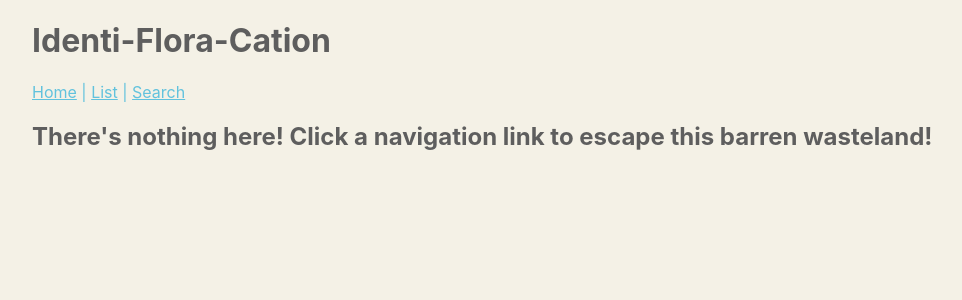
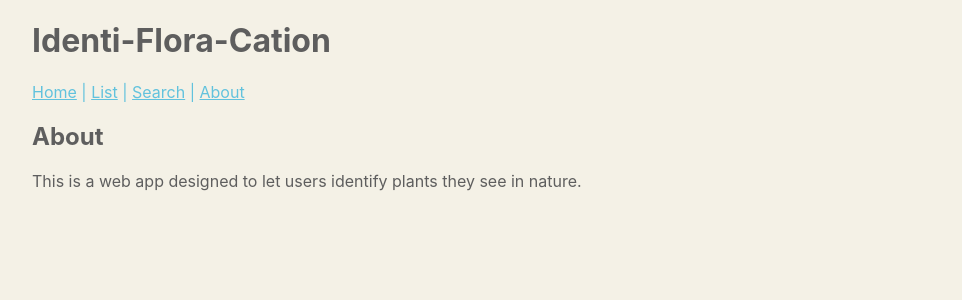
Before and after one commit to cireneirbo/identi-flora-cation, a React (Create React App) app in the folder client/: page /about in a window 1280 px wide. Shown: the top 300 px of the page, without its empty margins (28-990 px from the left). Built offline with nearby package versions, Linux system fonts and the light colour scheme.

Commit message:
Update React routes

```diff
--- /dev/null
+++ b/client/src/components/About.js
@@ -0,0 +1,19 @@
+import React, { useEffect, useState } from 'react';
+import ApiCall from './ApiCall';
+
+
+function About() {
+
+    return (
+
+      <div>
+
+          <h2>About</h2>
+          <p>This is a web app designed to let users identify plants they see in nature. </p>
+      </div>
+
+    );
+
+}
+
+export default About;
--- a/client/src/components/Nav.js
+++ b/client/src/components/Nav.js
@@ -9,7 +9,8 @@ function Nav() {
       <nav className="App-link">
         <Link to="/" className="App-link">Home</Link> |{" "}
         <Link to="/list" className="App-link">List</Link> |{" "}
-        <Link to="/search" className="App-link">Search</Link>
+        <Link to="/search" className="App-link">Search</Link> |{" "}
+        <Link to="/about" className="App-link">About</Link>
       </nav>
 
     </div>
--- a/client/src/index.js
+++ b/client/src/index.js
@@ -4,6 +4,7 @@ import { BrowserRouter, Routes, Route } from 'react-router-dom';
 import './index.css';
 import App from './App';
 import Home from './components/Home';
+import About from './components/About';
 import List from './components/List';
 import Search from './components/Search';
 import Detail from './components/Detail';
@@ -21,6 +22,7 @@ ReactDOM.render(
             <Route path=":detailId" element={<Detail />} />
           </Route>
           <Route path="search" element={<Search />} />
+          <Route path="about" element={<About />} />
           <Route
             path="*"
             element={
```
